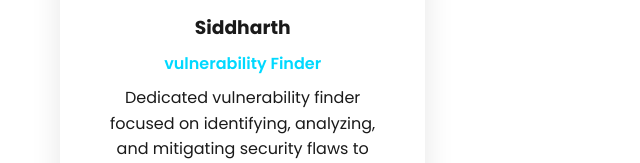
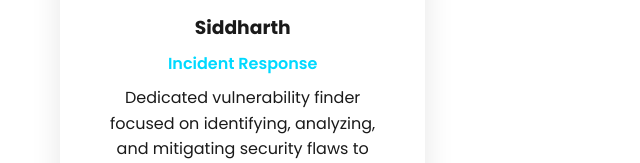
Before and after one commit to killer90234/alliance, a website built with Vite: page about.html in a window 1280 px wide. Shown: the part 3957-4120 px from the top of the page, 0-640 px from the left. Built offline with nearby package versions, Linux system fonts and the light colour scheme.

Commit message:
Update about.html

```diff
--- a/about.html
+++ b/about.html
@@ -168,7 +168,7 @@
               <div class="team-member">
             <div class="team-photo">SS</div>
             <h3>Siddharth</h3>
-            <p class="role">vulnerability Finder</h3>
+            <p class="role">Incident Response</h3>
             <p>Dedicated vulnerability finder focused on identifying, analyzing, and mitigating security flaws to strengthen digital defenses.</p>
           </div>
 
```
